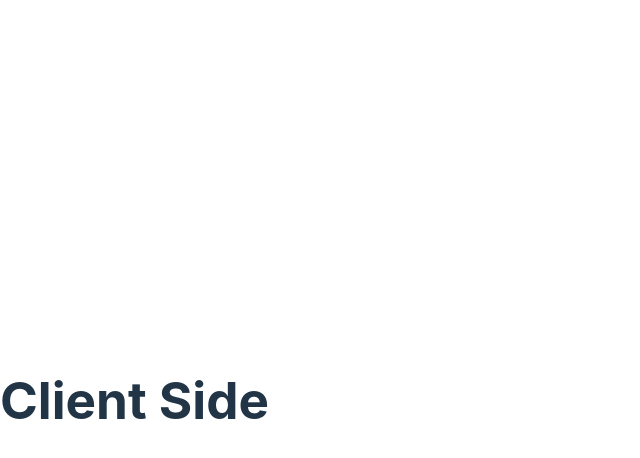
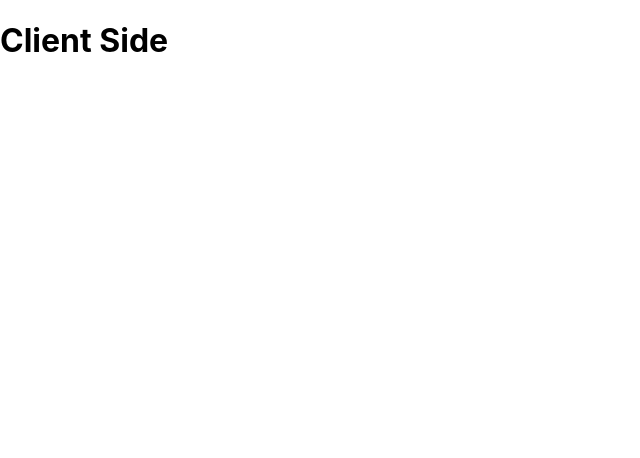
Before and after one commit to torressam333/mern_project_mgmt, a React (Vite) app in the folder client/: page / in a window 1280 px wide. Shown: the top 458 px of the page, without its empty margins (0-640 px from the left). Built offline with nearby package versions, Linux system fonts and the light colour scheme.

Commit message:
Bring in gql png and add custom css in index

```diff
--- a/client/src/index.css
+++ b/client/src/index.css
@@ -1,69 +1,50 @@
-:root {
-  font-family: Inter, system-ui, Avenir, Helvetica, Arial, sans-serif;
-  line-height: 1.5;
-  font-weight: 400;
-
-  color-scheme: light dark;
-  color: rgba(255, 255, 255, 0.87);
-  background-color: #242424;
-
-  font-synthesis: none;
-  text-rendering: optimizeLegibility;
+body {
+  margin: 0;
+  font-family: -apple-system, BlinkMacSystemFont, 'Segoe UI', 'Roboto', 'Oxygen',
+    'Ubuntu', 'Cantarell', 'Fira Sans', 'Droid Sans', 'Helvetica Neue',
+    sans-serif;
   -webkit-font-smoothing: antialiased;
   -moz-osx-font-smoothing: grayscale;
-  -webkit-text-size-adjust: 100%;
 }
 
-a {
-  font-weight: 500;
-  color: #646cff;
-  text-decoration: inherit;
-}
-a:hover {
-  color: #535bf2;
+code {
+  font-family: source-code-pro, Menlo, Monaco, Consolas, 'Courier New',
+    monospace;
 }
 
-body {
-  margin: 0;
-  display: flex;
-  place-items: center;
-  min-width: 320px;
-  min-height: 100vh;
+.navbar-brand {
+  color: #df3ca6;
 }
 
-h1 {
-  font-size: 3.2em;
-  line-height: 1.1;
+.navbar-brand img {
+  width: 30px;
+  margin-right: 10px;
 }
 
-button {
-  border-radius: 8px;
-  border: 1px solid transparent;
-  padding: 0.6em 1.2em;
-  font-size: 1em;
-  font-weight: 500;
-  font-family: inherit;
-  background-color: #1a1a1a;
-  cursor: pointer;
-  transition: border-color 0.25s;
-}
-button:hover {
-  border-color: #646cff;
-}
-button:focus,
-button:focus-visible {
-  outline: 4px auto -webkit-focus-ring-color;
+.btn {
+  font-size: 15px;
 }
 
-@media (prefers-color-scheme: light) {
-  :root {
-    color: #213547;
-    background-color: #ffffff;
-  }
-  a:hover {
-    color: #747bff;
-  }
-  button {
-    background-color: #f9f9f9;
-  }
+.btn-primary,
+.bg-primary {
+  background-color: #df3ca6 !important;
+  border: none;
 }
+
+.btn-primary:hover {
+  background-color: #df3ca6;
+  opacity: 0.9;
+}
+
+.btn-secondary {
+  background-color: #7430f9;
+}
+
+.btn-secondary:hover {
+  background-color: #7430f9;
+  opacity: 0.9;
+}
+
+.icon {
+  margin-right: 5px;
+}
```
Also changed, not shown: client/src/components/assets/gql.png (added).
